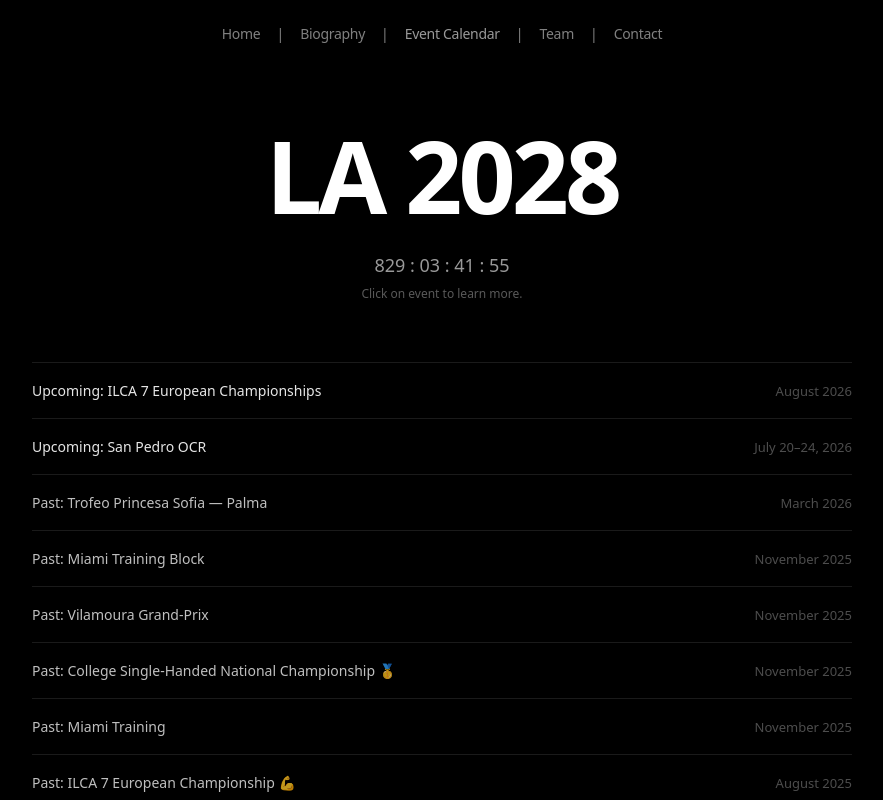
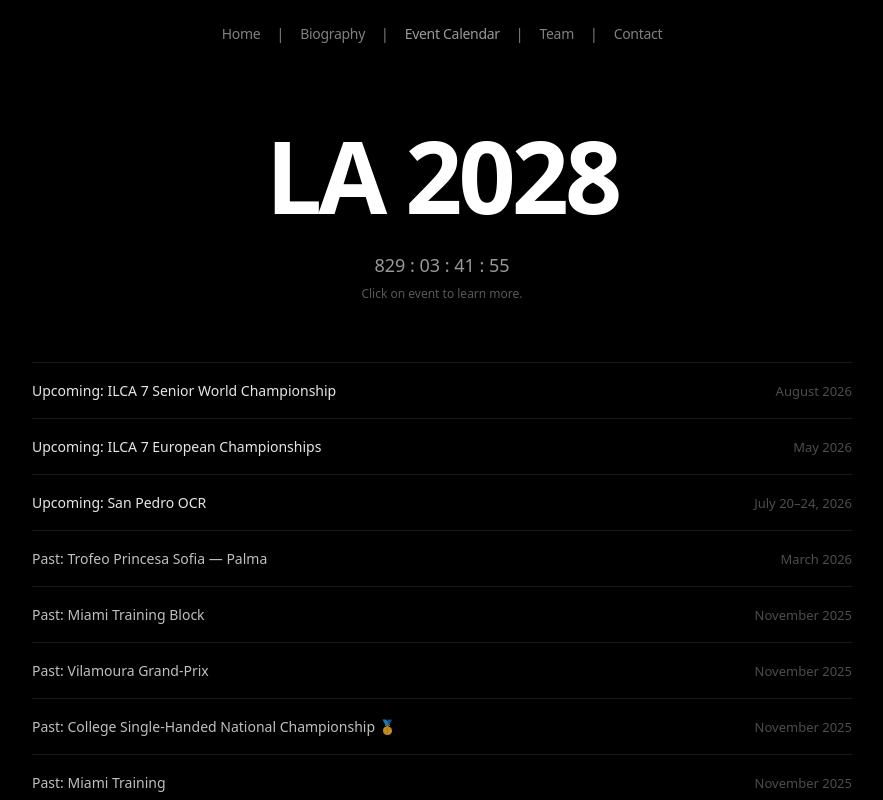
Before and after one commit to robbymeek/sailing, a React (Vite) app: page /sailing/event-calendar in a window 1280 px wide. Shown: the top 800 px of the page, without its empty margins (198-1081 px from the left). Built offline with nearby package versions, Linux system fonts and the light colour scheme.

Commit message:
Fix Europeans to Split, Croatia in May; add Senior Worlds in Ireland
Co-Authored-By: Claude Opus 4.6 (1M context) <noreply@anthropic.com>

```diff
--- a/src/pages/EventCalendar.jsx
+++ b/src/pages/EventCalendar.jsx
@@ -5,10 +5,17 @@ import useCountdown from '../hooks/useCountdown'
 
 const EVENTS = [
   {
-    n: 'Upcoming: ILCA 7 European Championships',
+    n: 'Upcoming: ILCA 7 Senior World Championship',
     d: 'August 2026',
     upcoming: true,
-    summary: 'The ILCA 7 Senior European Championships bring together the top sailors from across Europe and beyond. A critical event for fleet racing experience at the highest international level.',
+    summary: 'The ILCA 7 Senior World Championship in Ireland. The pinnacle event of the ILCA 7 calendar, bringing together the best sailors in the world to compete for the world title.',
+    url: 'https://ilcasailing.org/',
+  },
+  {
+    n: 'Upcoming: ILCA 7 European Championships',
+    d: 'May 2026',
+    upcoming: true,
+    summary: 'The ILCA 7 Senior European Championships in Split, Croatia. A critical event for fleet racing experience at the highest international level, bringing together top sailors from across Europe and beyond.',
     url: 'https://eurilca.org/',
   },
   {
```
